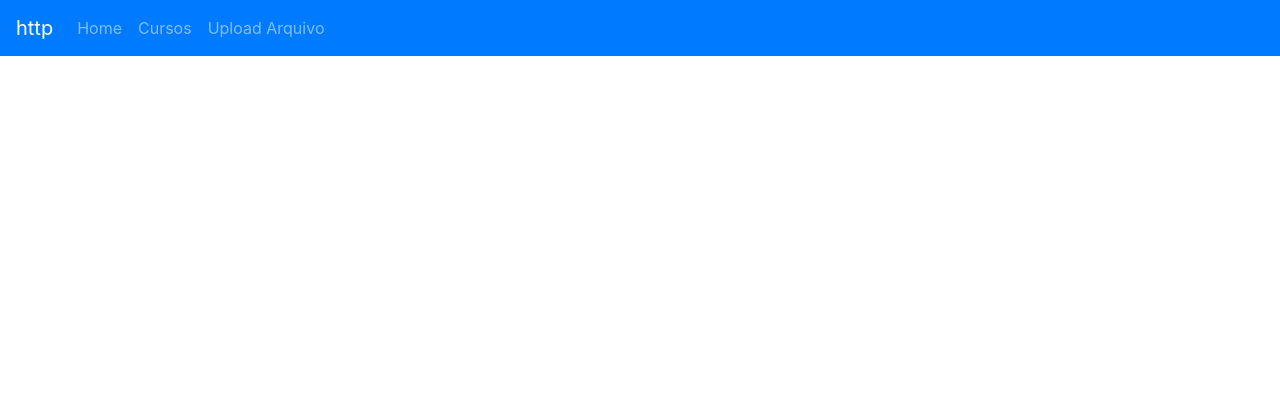
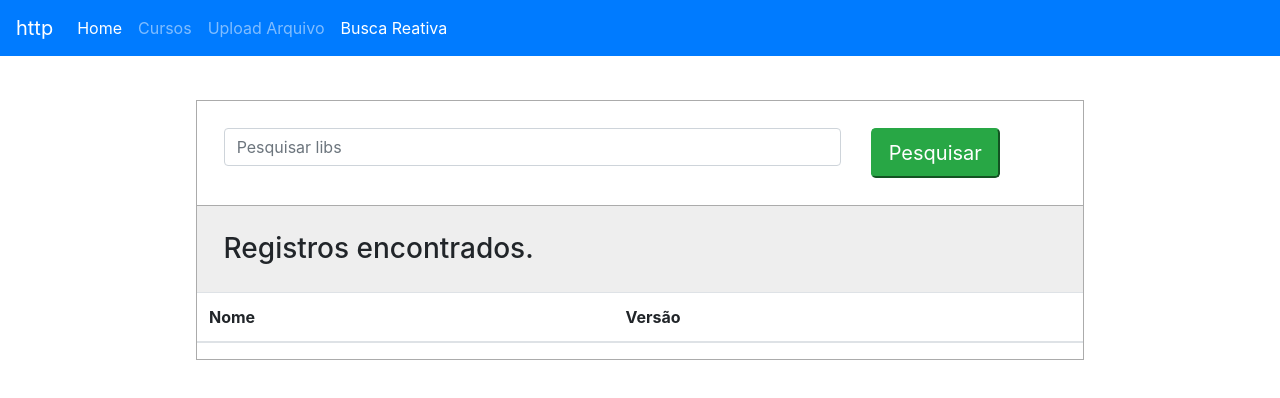
Before and after one commit to bruno-ivo/http-request-modelo, an Angular app: page /busca-reativa in a window 1280 px wide. Before the commit this address led to /. Shown: the top 398 px of the page. Built offline with nearby package versions, Linux system fonts and the light colour scheme.

Commit message:
Busca-modulo

```diff
--- a/src/app/app-routing.module.ts
+++ b/src/app/app-routing.module.ts
@@ -2,9 +2,10 @@ import { NgModule } from '@angular/core';
 import { RouterModule, Routes } from '@angular/router';
 
 const routes: Routes = [
-  {path: '', pathMatch: 'full', redirectTo: 'upload'},
+  {path: '', pathMatch: 'full', redirectTo: 'busca-reativa'},
   {path: 'cursos', loadChildren:  () => import('./cursos/cursos.module').then(m => m.CursosModule)},
   {path: 'upload', loadChildren:  () => import('./upload-file/upload-file.module').then(m => m.UploadFileModule)},
+  {path: 'busca-reativa', loadChildren:  () => import('./reactive-serach/reactive-serach.module').then(m => m.ReactiveSerachModule)},
 ];
 
 @NgModule({
--- a/src/app/app.component.html
+++ b/src/app/app.component.html
@@ -16,6 +16,9 @@
       <li class="nav-item">
         <a class="nav-link"[routerLink]="['/upload']" routerLinkActive="active">Upload Arquivo</a>
       </li>
+      <li class="nav-item">
+        <a class="nav-link"[routerLink]="['/busca-reativa']" routerLinkActive="active">Busca Reativa</a>
+      </li>
     </ul>
   </div>
 </nav>
--- /dev/null
+++ b/src/app/reactive-serach/lib-search/lib-search.component.css
@@ -0,0 +1,22 @@
+.search-table{
+  padding: 10%;
+  margin-top: -6%;
+}
+.search-box{
+  border: 1px solid #ababab;
+  padding: 3%;
+}
+.search-box input:focus{
+  box-shadow:none;
+  border:2px solid #eeeeee;
+}
+.search-list{
+  background: #fff;
+  border: 1px solid #ababab;
+  border-top: none;
+}
+.search-list h3{
+  background: #eee;
+  padding: 3%;
+  margin-bottom: 0%;
+}
--- /dev/null
+++ b/src/app/reactive-serach/lib-search/lib-search.component.html
@@ -0,0 +1,35 @@
+<div class="container search-table">
+  <div class="search-box">
+    <div class="row">
+      <div class="col-md-9">
+        <input
+          type="text"
+          id="myInput"
+          class="form-control"
+          [formControl]="queryField"
+          placeholder="Pesquisar libs"
+        />
+      </div>
+      <div class="col-auto">
+        <button class="but btn-lg btn-success" (click)="onSearch()">Pesquisar</button>
+      </div>
+    </div>
+  </div>
+  <div class="search-list">
+    <h3>{{ total }} Registros encontrados.</h3>
+    <table class="table" id="myTable">
+      <thead>
+        <tr>
+          <th>Nome</th>
+          <th>Versão</th>
+        </tr>
+      </thead>
+      <tbody>
+        <tr *ngFor="let result of results$ | async">
+          <td>{{ result.name }}</td>
+          <td>{{ result.version }}</td>
+        </tr>
+      </tbody>
+    </table>
+  </div>
+</div>
--- /dev/null
+++ b/src/app/reactive-serach/lib-search/lib-search.component.ts
@@ -0,0 +1,63 @@
+import { Component, OnInit } from '@angular/core';
+import { FormControl } from '@angular/forms';
+import { Observable, pipe } from 'rxjs';
+import { HttpClient, HttpParams } from '@angular/common/http';
+import { debounceTime, distinctUntilChanged, filter, map, tap, switchMap } from 'rxjs/operators';
+
+@Component({
+  selector: 'app-lib-search',
+  templateUrl: './lib-search.component.html',
+  styleUrls: ['./lib-search.component.css'],
+})
+export class LibSearchComponent implements OnInit {
+  queryField = new FormControl();
+  readonly SEARCH_URL = 'https://api.cdnjs.com/libraries';
+  results$?: Observable<any>;
+  total?: number ;
+  readonly FIELDS = 'name,description,version,homepage';
+
+  constructor(private http: HttpClient) {}
+
+  ngOnInit(): void {
+    this.results$ = this.queryField.valueChanges
+    .pipe(
+      map(value => value.trim()),
+      filter(value => value.lenght > 1),
+      debounceTime(200),
+      distinctUntilChanged(),
+      //tap(value => console.log(value)),
+      switchMap(value => this.http.get(this.SEARCH_URL, {
+        params: {
+          search: value,
+          fields: this.FIELDS
+        }
+      })),
+      tap((res: any) => this.total = res.total),
+      map((res:any) => res.result)
+    );
+  }
+
+  onSearch() {
+    const fields = 'name,description,version,homepage';
+    let value = this.queryField.value;
+    if (value && (value = value.trim()) !== '') {
+
+      const params_ ={
+        search: value,
+        fields: fields
+      };
+
+      let params = new HttpParams();
+      params = params.set('search', value);
+      params = params.set('fields', fields);
+
+      console.log(this.queryField.value);
+      this.results$ = this.http
+        .get(this.SEARCH_URL, { params })
+        .pipe(
+          tap((res: any) => (this.total = res.total)),
+          map((res: any) => res.result)
+        );
+    }
+  }
+}
--- a/src/environments/environment.prod.ts
+++ b/src/environments/environment.prod.ts
@@ -1,4 +1,5 @@
 export const environment = {
   production: true,
-  API: '/'
+  API: '/',
+  BASE_URL: ''
 };
--- a/src/environments/environment.ts
+++ b/src/environments/environment.ts
@@ -4,7 +4,8 @@
 
 export const environment = {
   production: false,
-  API: 'http://localhost:3000/'
+  API: 'http://localhost:8000/',
+  BASE_URL: '/api'
 };
 
 /*
```
Also changed, not shown: src/app/reactive-serach/reactive-serach-routing.module.ts (added, +13 -0 lines), src/app/reactive-serach/reactive-serach.module.ts (added, +19 -0 lines), 1 other file (tests, documents, lock files or other folders).
